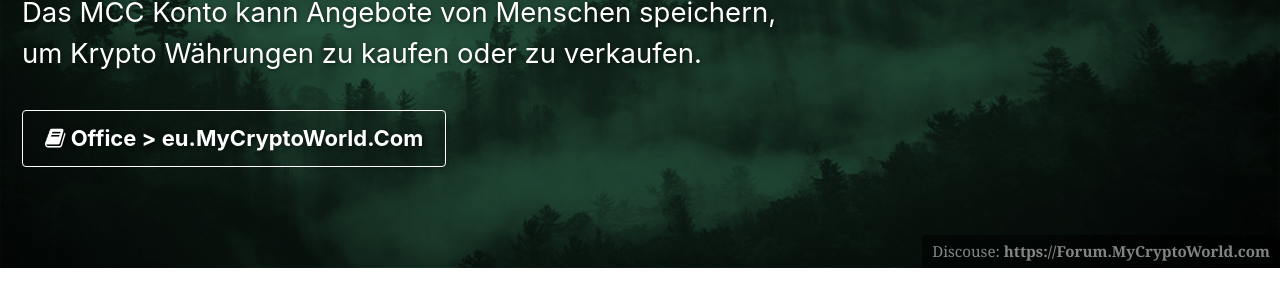
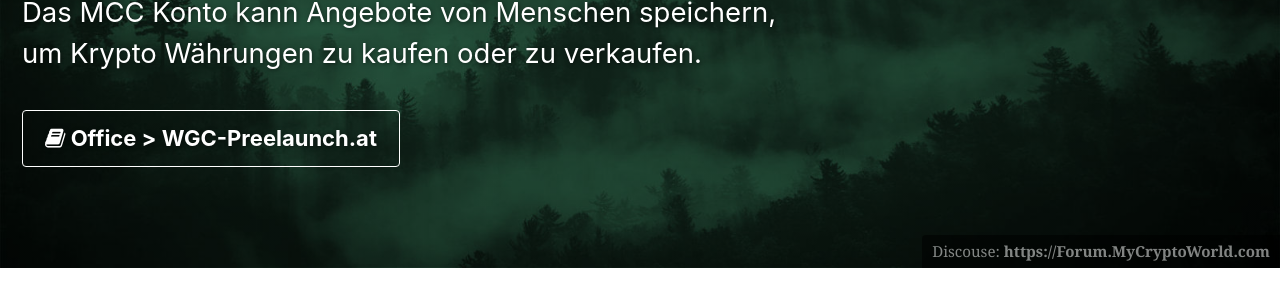
Before and after one commit to infinity-economics/WhitePaper, a Jekyll site: the page built from _docs/08-exchange.md, in a window 1280 px wide. Shown: the part 255-555 px from the top of the page. Built offline with Jekyll 4.4.1, drawn with Linux system fonts in a browser that asks for light colours.

Commit message:
Update 08-exchange.md

```diff
--- a/_docs/08-exchange.md
+++ b/_docs/08-exchange.md
@@ -7,8 +7,8 @@ header:
   overlay_color: "#57be8b"   #overlay_color: "#5e616c"
   overlay_filter: 0.5 # same as adding an opacity of 0.5 to a black background
   caption: "Discouse: [**https://Forum.MyCryptoWorld.com**](https://Forum.MyCryptoWorld.com){:target='_blank'}"
-  cta_label: "<i class='fa fa-book'></i> Office > eu.MyCryptoWorld.Com"
-  cta_url: "http://eu.MyCryptoWorld.Com/"
+  cta_label: "<i class='fa fa-book'></i> Office > WGC-Preelaunch.at"
+  cta_url: "http://WGC-Preelaunch.at/"
 modified:  2017-01-231T10:13:32-04:00
 author_profile: false
 sidebar:
```
